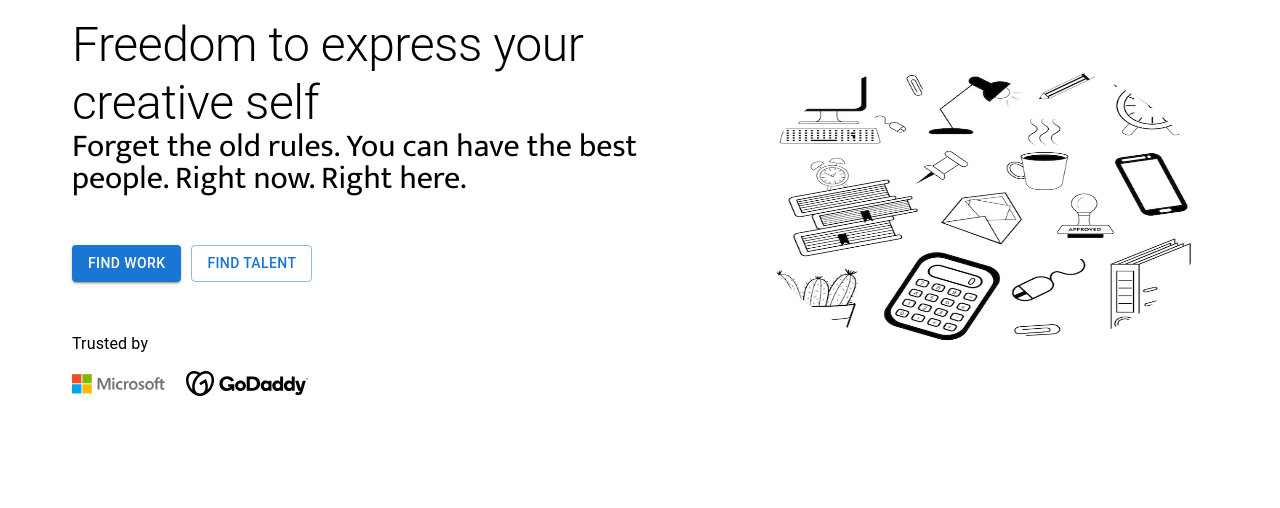
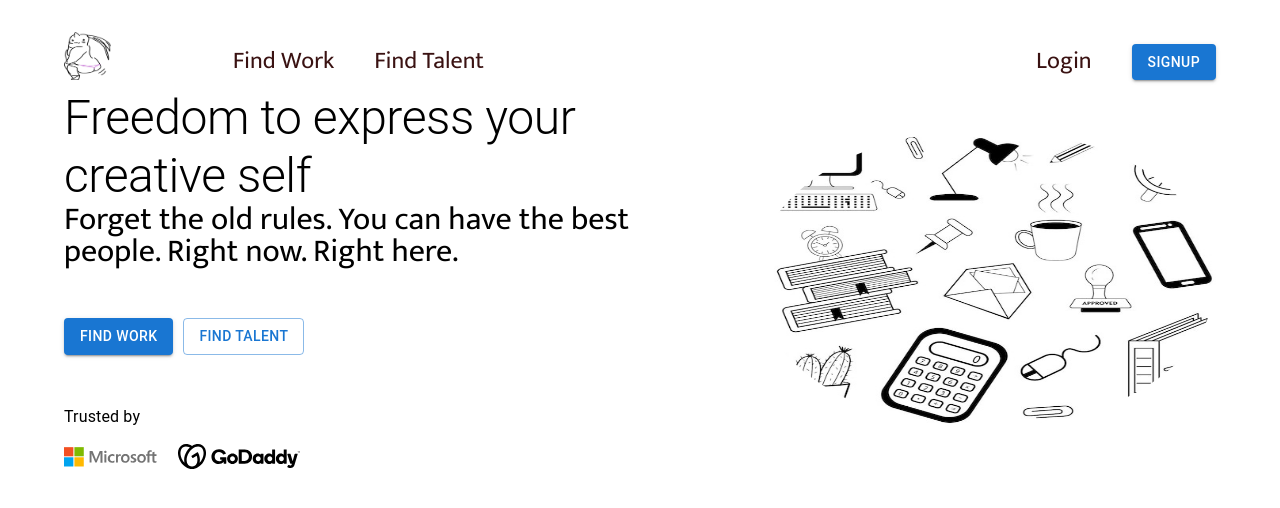
Before and after one commit to whirlLoop/genz_market, a React app: page / in a window 1280 px wide. Shown: the top 508 px of the page. Built offline with nearby package versions, Linux system fonts and the light colour scheme.

Commit message:
chore(component): add a navbar component

```diff
--- a/index.js
+++ b/index.js
@@ -1,8 +1,15 @@
 import React from "react";
 import { createRoot } from "react-dom/client";
 import App from "./src/App";
+import { BrowserRouter } from "react-router-dom";
 
 const rootElement = document.getElementById("app");
 const root = createRoot(rootElement);
 
-root.render(<App />);
+root.render(
+	<React.StrictMode>
+		<BrowserRouter>
+			<App />
+		</BrowserRouter>
+	</React.StrictMode>
+);
--- a/src/App.js
+++ b/src/App.js
@@ -1,12 +1,17 @@
 import React from "react";
+import { Route, Routes } from "react-router-dom";
 import { Box } from "@mui/material";
 import Landing from "./pages/Landing";
 import "../public/style.css";
+import Navbar from "./components/common/Navbar";
 
 export default function App() {
 	return (
 		<Box m="auto">
-			<Landing />
+			<Navbar />
+			<Routes>
+				<Route path="/" element={<Landing />} />
+			</Routes>
 		</Box>
 	);
 }
--- /dev/null
+++ b/src/components/common/Navbar.css
@@ -0,0 +1,9 @@
+.logo {
+    height: 48px;
+    margin: 0;
+}
+
+.link {
+    text-decoration: none;
+    color: #3a1212;
+}
--- /dev/null
+++ b/src/components/common/Navbar.js
@@ -0,0 +1,58 @@
+import React from "react";
+import { Link } from "react-router-dom";
+import { Stack, Container, Button } from "@mui/material";
+import Logo from "../../assets/logos/logo.png";
+import "./Navbar.css";
+
+const Navbar = () => {
+	return (
+		<Container>
+			<Stack
+				direction="row"
+				justifyContent="center"
+				alignItems="center"
+				sx={{
+					gap: { sm: "122px", xs: "40px" },
+					mt: { sm: "32px", xs: "20px" },
+					justifyContent: "none",
+					p: "0",
+				}}
+				px="20px"
+			>
+				<Link to="/">
+					<img src={Logo} className="logo" />
+				</Link>
+				<Stack direction="row" justifyContent="space-between" width="100%">
+					<Stack
+						direction="row"
+						gap="40px"
+						fontSize="24px"
+						alignItems="flex-end"
+					>
+						<Link to="#" className="link">
+							Find Work
+						</Link>
+						<Link to="#" className="link">
+							Find Talent
+						</Link>
+					</Stack>
+					<Stack
+						direction="row"
+						gap="40px"
+						fontSize="24px"
+						alignItems="flex-end"
+					>
+						<Link to="#" className="link">
+							Login
+						</Link>
+						<Link to="#" className="link">
+							<Button variant="contained">Signup</Button>
+						</Link>
+					</Stack>
+				</Stack>
+			</Stack>
+		</Container>
+	);
+};
+
+export default Navbar;
--- a/src/components/Hero.js
+++ b/src/components/landing/Hero.js
@@ -1,8 +1,8 @@
 import React from "react";
 import { Grid, Container, Button, Typography, Box } from "@mui/material";
-import WorkDoodle from "../assets/work-doodle-icon.jpg";
-import MicrosoftIcon from "../assets/logos/microsoft.svg";
-import GodaddyIcon from "../assets/logos/godaddy.svg";
+import WorkDoodle from "../../assets/work-doodle-icon.jpg";
+import MicrosoftIcon from "../../assets/logos/microsoft.svg";
+import GodaddyIcon from "../../assets/logos/godaddy.svg";
 
 export default function Landing() {
 	return (
@@ -11,7 +11,7 @@ export default function Landing() {
 				container
 				rowSpacing={1}
 				columnSpacing={{ xs: 1, sm: 2, md: 4 }}
-				sx={{ display: "flex", alignItems: "center" }}
+				sx={{ display: "flex", alignItems: "center", padding:"0" }}
 				p
 			>
 				<Grid item xs={7}>
--- a/src/pages/Landing.js
+++ b/src/pages/Landing.js
@@ -1,5 +1,5 @@
 import React from "react";
-import Hero from "../components/Hero";
+import Hero from "../components/landing/Hero";
 
 export default function Landing() {
 	return (
```
Also changed, not shown: src/assets/logos/logo.png (added), src/assets/work-doodle-icon.jpg.
